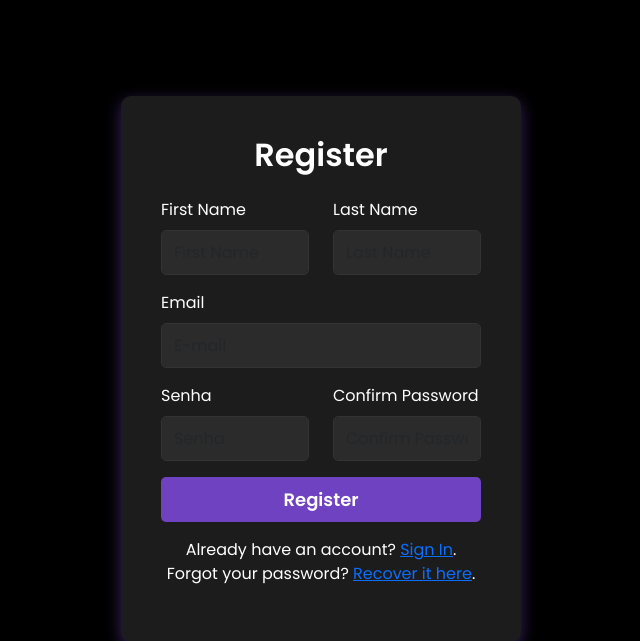
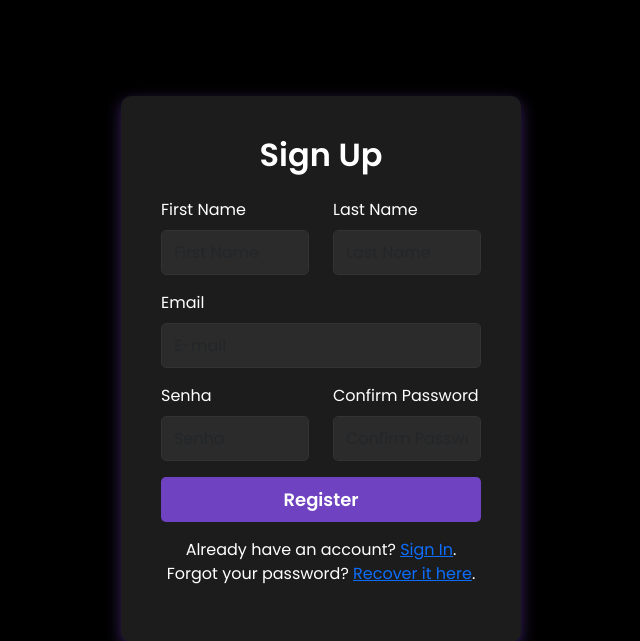
Before and after one commit to cosmeaf/django_whmcs, a Django app: page /register/ in a window 1280 px wide. Shown: the part 62-703 px from the top of the page, without its empty margins (319-959 px from the left). Run offline with Django 5.2, Linux system fonts and the light colour scheme.

Commit message:
Fix: Cheange Locale Language

```diff
--- a/templates/account/register.html
+++ b/templates/account/register.html
@@ -2,12 +2,12 @@
 {% load i18n %}
 
 {% block title %}
-{% trans "Register" %}
+{% trans "Sign Up" %}
 {% endblock title %}
 
 {% block content %}
 <div class="login-box">
-  <h2 class="mb-4 text-center">{% trans "Register" %}</h2>
+  <h2 class="mb-4 text-center">{% trans "Sign Up" %}</h2>
 
   {% if form.errors %}
   <div class="alert alert-danger">
```
Also changed, not shown: locale/pt_BR/LC_MESSAGES/django.po.
